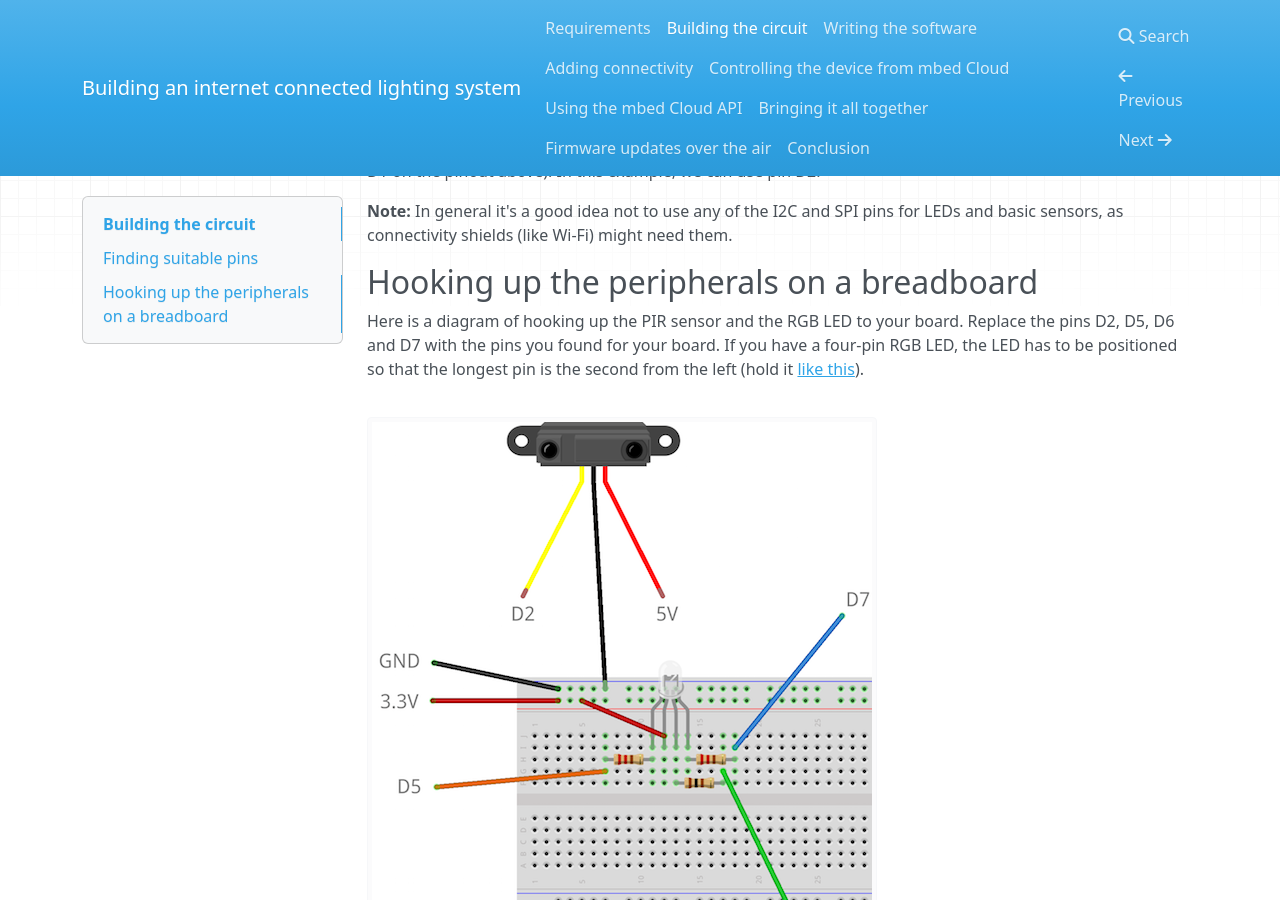
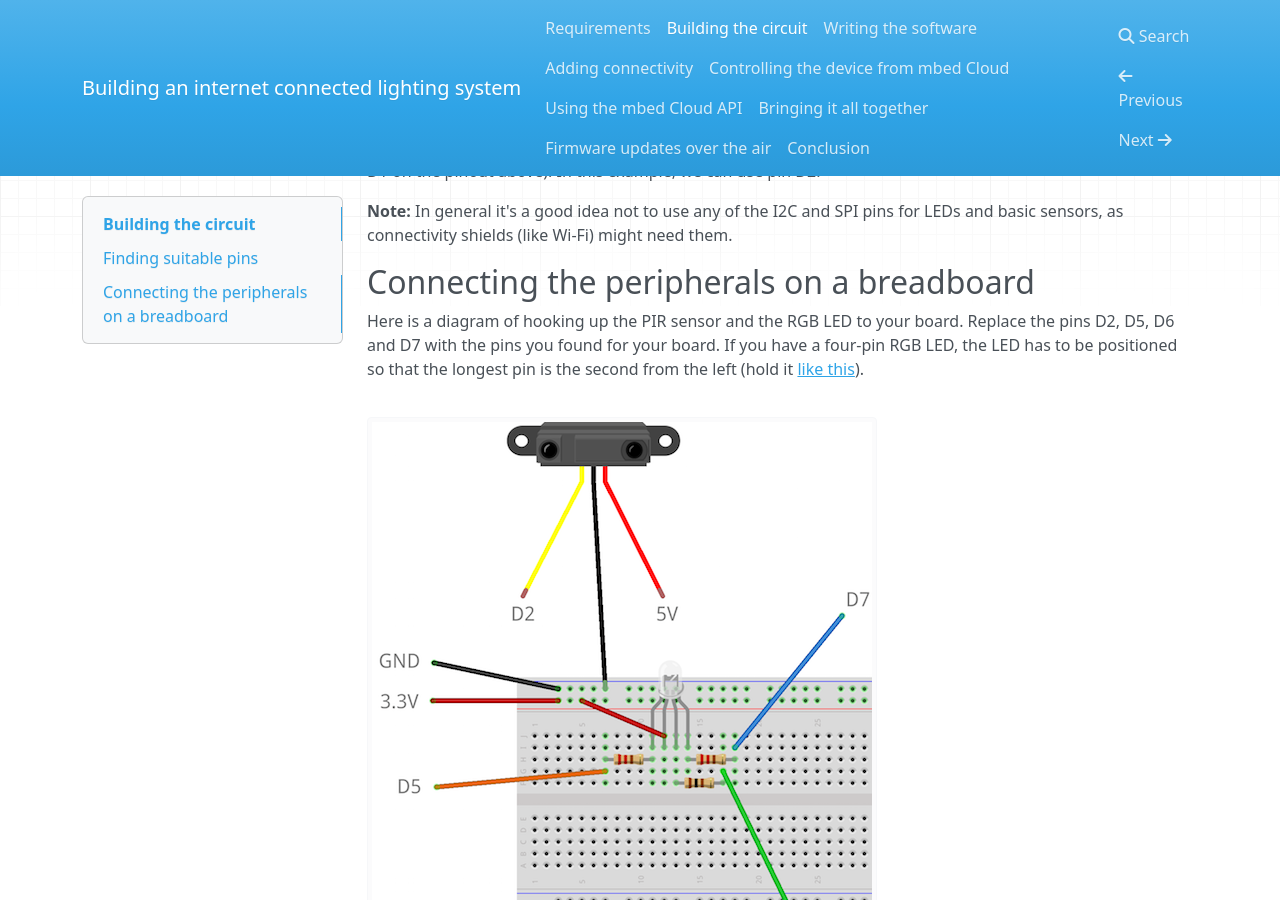
Before and after one commit to PelionIoT/connected-lights-cloud, an MkDocs documentation site: the page built from docs/2_circuit.md, in a window 1280 px wide and 900 px high, scrolled down 1009 px. Built offline with MkDocs 1.6.1, drawn with Linux system fonts in a browser that asks for light colours; nearby versions of some CDN libraries; old or Windows-style settings are respelled for this version of MkDocs.

Commit message:
Update 2_circuit.md

```diff
--- a/docs/2_circuit.md
+++ b/docs/2_circuit.md
@@ -14,7 +14,7 @@ We also need a pin for the PIR sensor. This can be any digital pin, as long as i
 
 <span class="notes">**Note:** In general it's a good idea not to use any of the I2C and SPI pins for LEDs and basic sensors, as connectivity shields (like Wi-Fi) might need them.</span>
 
-## Hooking up the peripherals on a breadboard
+## Connecting the peripherals on a breadboard
 
 Here is a diagram of hooking up the PIR sensor and the RGB LED to your board. Replace the pins D2, D5, D6 and D7 with the pins you found for your board. If you have a four-pin RGB LED, the LED has to be positioned so that the longest pin is the second from the left (hold it [like this](http://howtomechatronics.com/wp-content/uploads/2015/09/RGB-LED.png?28ea0f)).
 
```
